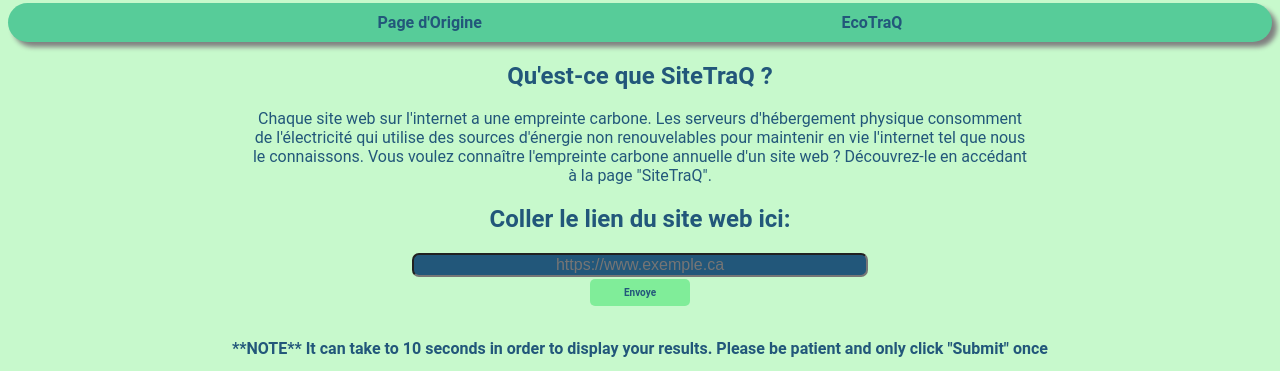
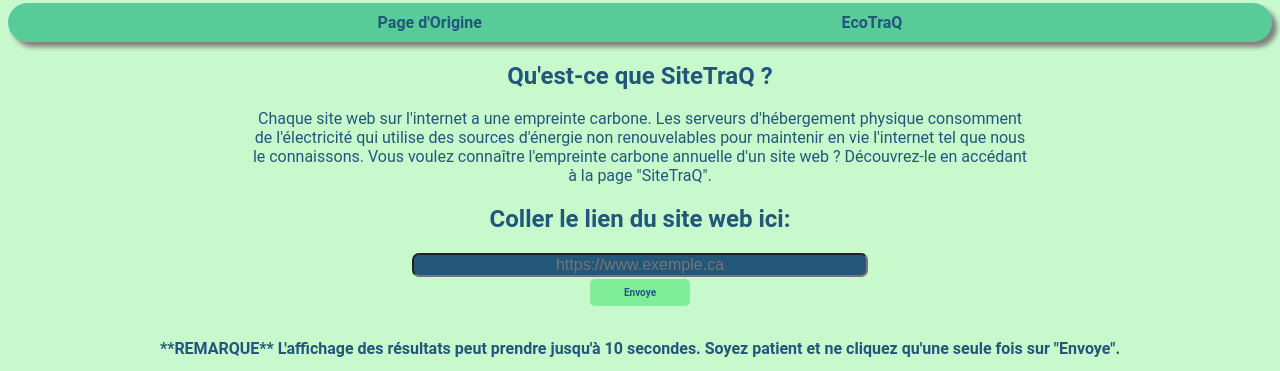
Before and after one commit to Science-Fair-with-the-cools/SiteTraqFR, a plain HTML site: page index.html in a window 1280 px wide. Shown: the part 119-490 px from the top of the page. Drawn offline with Linux system fonts and the light colour scheme.

Commit message:
Update index.html

```diff
--- a/index.html
+++ b/index.html
@@ -43,7 +43,8 @@
     <input id="submit" type="submit" value="Envoye">
     <div id="result"></div> <!-- This is the div to display the result -->
     <br>
-    <p><strong>**NOTE** It can take to 10 seconds in order to display your results. Please be patient and only click "Submit" once</strong></p>
+    <p><strong>**REMARQUE** L'affichage des résultats peut prendre jusqu'à 10 secondes. Soyez patient et ne cliquez qu'une seule fois sur "Envoye".</strong></p>
+    <br>
     <p>Ces calculs sont des estimations basées sur le trafic mensuel du site multiplié par les émissions moyennes d'un site web de taille moyenne. Les chiffres réels peuvent être légèrement supérieurs ou inférieurs en fonction des capacités de données du site.</p>
     <script src="traq.js"></script>
 </body>
```
